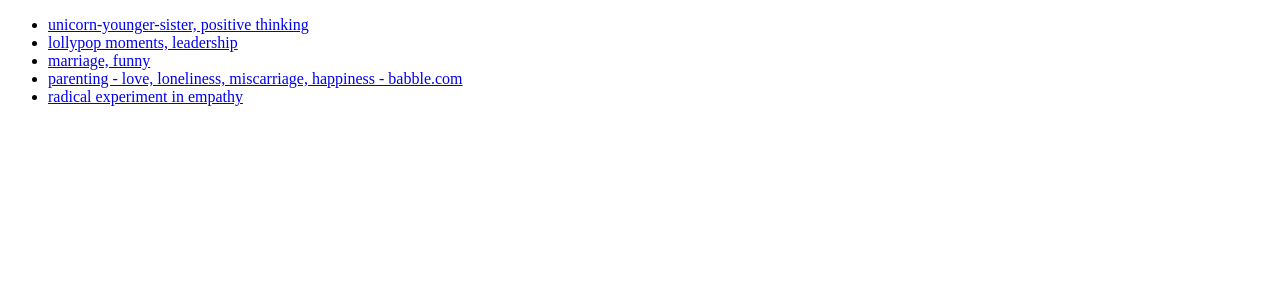
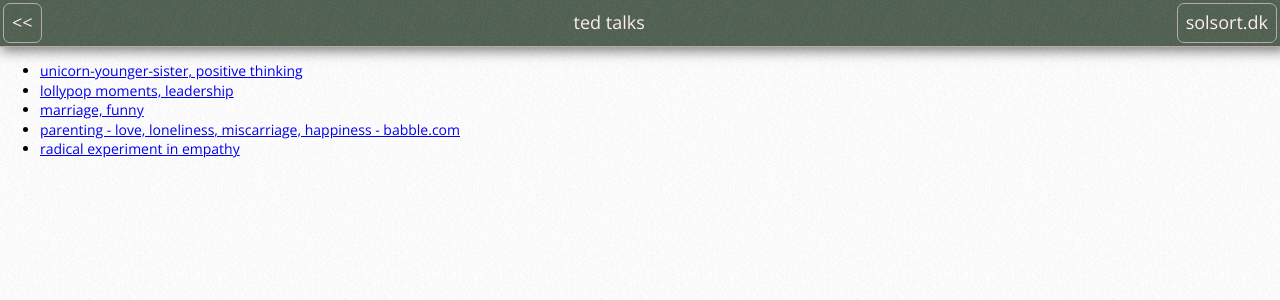
Before and after one commit to rasmuserik/rasmuserik.github.com, a Jekyll site: the page built from notes/ted.md, in a window 1280 px wide. Shown: the top 300 px of the page. Built offline with Jekyll 4.4.1, drawn with Linux system fonts in a browser that asks for light colours; nearby versions of some CDN libraries; comment, search, counter and statistics services are not loaded; some of the changed lines change nothing that is shown.

Commit message:
old style to notes

```diff
--- a/_includes/footer.html
+++ b/_includes/footer.html
@@ -1,23 +1,2 @@
-<script src="lib/require.js" type="text/javascript"></script>
-<script type="text/javascript">(function() {
-    function load(filename) {
-        var elem = document.createElement('script');
-        elem.setAttribute('type','text/javascript');
-        elem.setAttribute('src', filename);
-        document.getElementsByTagName('head')[0].appendChild(elem);
-    }
-    window.JSON && JSON.parse || load('/lib/json2.js');
-    Object.create && Object.keys && Array.prototype.forEach || load('/lib/es5-shim.js');
-    load(navigator.userAgent.match(/webkit/i)?'/lib/zepto.js':'/lib/jquery-1.7.1.js');
-    load('/lib/modernizr.js');
-    function whenReady() {
-        if(window.$ && window.Modernizr && window.require) {
-            load('/scripts/main.js');
-        } else {
-            setTimeout(whenReady, 10);
-        }
-    }
-    whenReady();
-})()</script>
 </body>
 </html>
--- a/_includes/header.html
+++ b/_includes/header.html
@@ -12,5 +12,21 @@
         <link rel="apple-touch-icon-precomposed" href="/static/icon.png">
         <link rel="icon" type="image/png" href="/static/icon.png">
         <link rel="shortcut icon" href="/static/icon.png">
+        <script type="text/javascript">var _gaq=[['_setAccount', 'UA-8354880-3'],['_trackPageview']];</script><script type="text/javascript" src="http://www.google-analytics.com/ga.js"></script>
+        <link href='http://fonts.googleapis.com/css?family=Open+Sans:400,400italic,700' rel='stylesheet' type='text/css'>
+        <link href="/static/style.css" rel="stylesheet" type="text/css">
+        <script src="/lib/es5-shim.js"></script>
+        <script src="/lib/modernizr.js"></script>
+        <script src="/lib/require.js"></script>
+        <script src="http://ajax.googleapis.com/ajax/libs/jquery/1.7.1/jquery.js" type="text/javascript"></script>
+        <script type="text/javascript">
+            define('modernizr', function() { return Modernizr; });
+            define('window', function() { return window; });
+            define('document', function() { return document; });
+            define('zquery', function() { return $; });
+            require.config({baseUrl:"/scripts"})
+        </script>
+        <!--link rel="stylesheet/less" type="text/css" href="/static/style.less">
+<script src="/static/less-1.2.1.min.js" type="text/javascript"></script-->
     </head>
 <body>
--- a/_layouts/default.html
+++ b/_layouts/default.html
@@ -1,4 +1,5 @@
 {% include header.html %}
+{% include menu.html %}
 <div id="content">
     {{ content }}
 </div>
```
